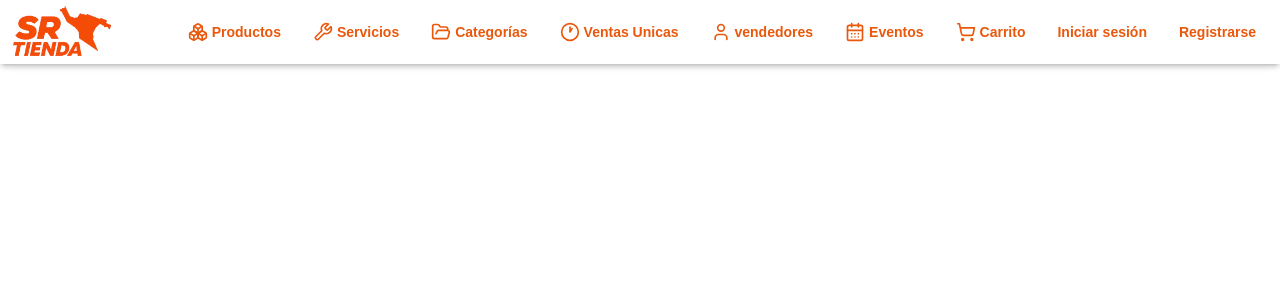
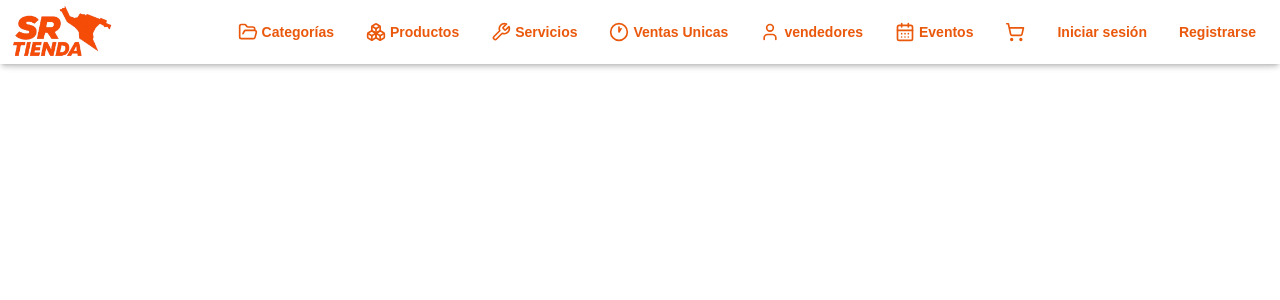
Before and after one commit to leoeugenio16/SRTienda, a Next.js app in the folder Front/: page /navbar in a window 1280 px wide. Shown: the top 300 px of the page. Built offline with nearby package versions, Linux system fonts and the light colour scheme; no server answers.

Commit message:
reorganizacion del nabar

```diff
--- a/Front/src/app/navbar/page.js
+++ b/Front/src/app/navbar/page.js
@@ -118,6 +118,13 @@ export default function Navbar() {
           {/* Menú escritorio */}
           <nav className="hidden md:flex gap-8 items-center text-sm font-semibold text-orange-600">
             <Link
+              href="/categorias"
+              className="flex items-center gap-1 hover:text-orange-700 transition"
+            >
+              <FolderOpen className="w-5 h-5" />
+              Categorías
+            </Link>
+            <Link
               href="/productos"
               className="flex items-center gap-1 hover:text-orange-700 transition"
             >
@@ -131,13 +138,7 @@ export default function Navbar() {
               <Wrench className="w-5 h-5" />
               Servicios
             </Link>
-            <Link
-              href="/categorias"
-              className="flex items-center gap-1 hover:text-orange-700 transition"
-            >
-              <FolderOpen className="w-5 h-5" />
-              Categorías
-            </Link>
+
             <Link
               href="/particulares"
               className="flex items-center gap-1 hover:text-orange-700 transition"
@@ -165,7 +166,6 @@ export default function Navbar() {
               className="flex items-center gap-1 hover:text-orange-700 transition"
             >
               <ShoppingCart className="w-5 h-5" />
-              Carrito
             </Link>
 
             {usuario ? (
@@ -207,18 +207,15 @@ export default function Navbar() {
           >
             <div className="space-y-1">
               <span
-                className={`block w-6 h-0.5 rounded bg-orange-600 transition-transform ${
-                  menuOpen ? "rotate-45 translate-y-1.5" : ""
+                className={`block w-6 h-0.5 rounded bg-orange-600 transition-transform ${menuOpen ? "rotate-45 translate-y-1.5" : ""
                   }`}
               />
               <span
-                className={`block w-6 h-0.5 rounded bg-orange-600 transition-opacity ${
-                  menuOpen ? "opacity-0" : "opacity-100"
+                className={`block w-6 h-0.5 rounded bg-orange-600 transition-opacity ${menuOpen ? "opacity-0" : "opacity-100"
                   }`}
               />
               <span
-                className={`block w-6 h-0.5 rounded bg-orange-600 transition-transform ${
-                  menuOpen ? "-rotate-45 -translate-y-1.5" : ""
+                className={`block w-6 h-0.5 rounded bg-orange-600 transition-transform ${menuOpen ? "-rotate-45 -translate-y-1.5" : ""
                   }`}
               />
             </div>
--- a/Front/src/app/servicios/page.js
+++ b/Front/src/app/servicios/page.js
@@ -34,7 +34,7 @@ export default async function ServiciosPage() {
             <Link
               key={documentId}
               href={`/servicios/${slug}`}
-              className="block bg-white dark:bg-gray-800 rounded-lg shadow hover:shadow-lg overflow-hidden transition p-4"
+              className="block bg-gray dark:bg-gray-800 rounded-lg shadow hover:shadow-lg overflow-hidden transition p-4"
             >
               <h2 className="text-lg font-bold mb-1">{title}</h2>
               <p className="text-sm text-gray-600 dark:text-gray-400 mb-2">
--- a/Front/src/app/vendedores/[slug]/page.js
+++ b/Front/src/app/vendedores/[slug]/page.js
@@ -112,7 +112,7 @@ export default function ProveedorPage({ params }) {
                 <img
                   src={`${baseUrl}${img}`}
                   alt={prod.title}
-                  className="w-full h-40 object-cover"
+                  className="w-full h-[400px] object-contain bg-white rounded-xl shadow-lg"
                 />
                 <div className="p-4">
                   <h3 className="text-lg font-semibold text-orange-600">
```
Lines whose indentation alone changed are shown as unchanged.
